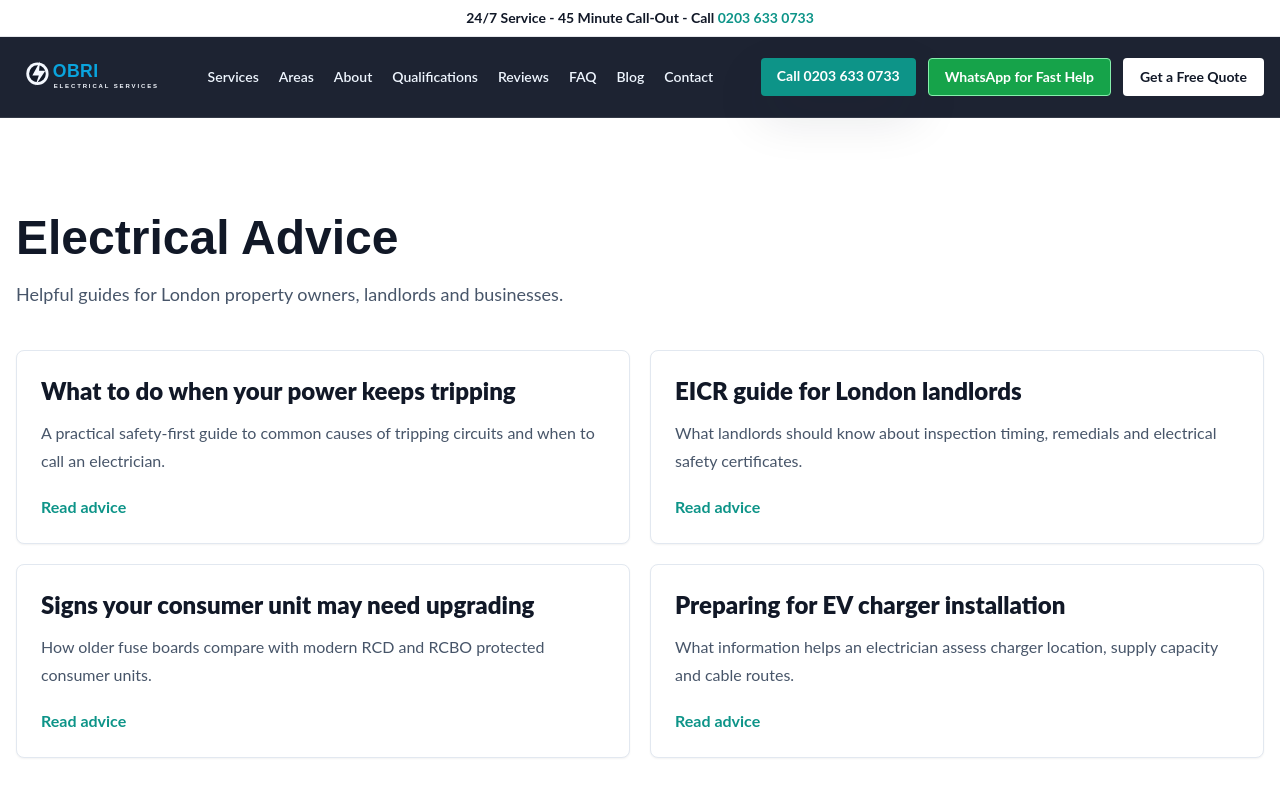
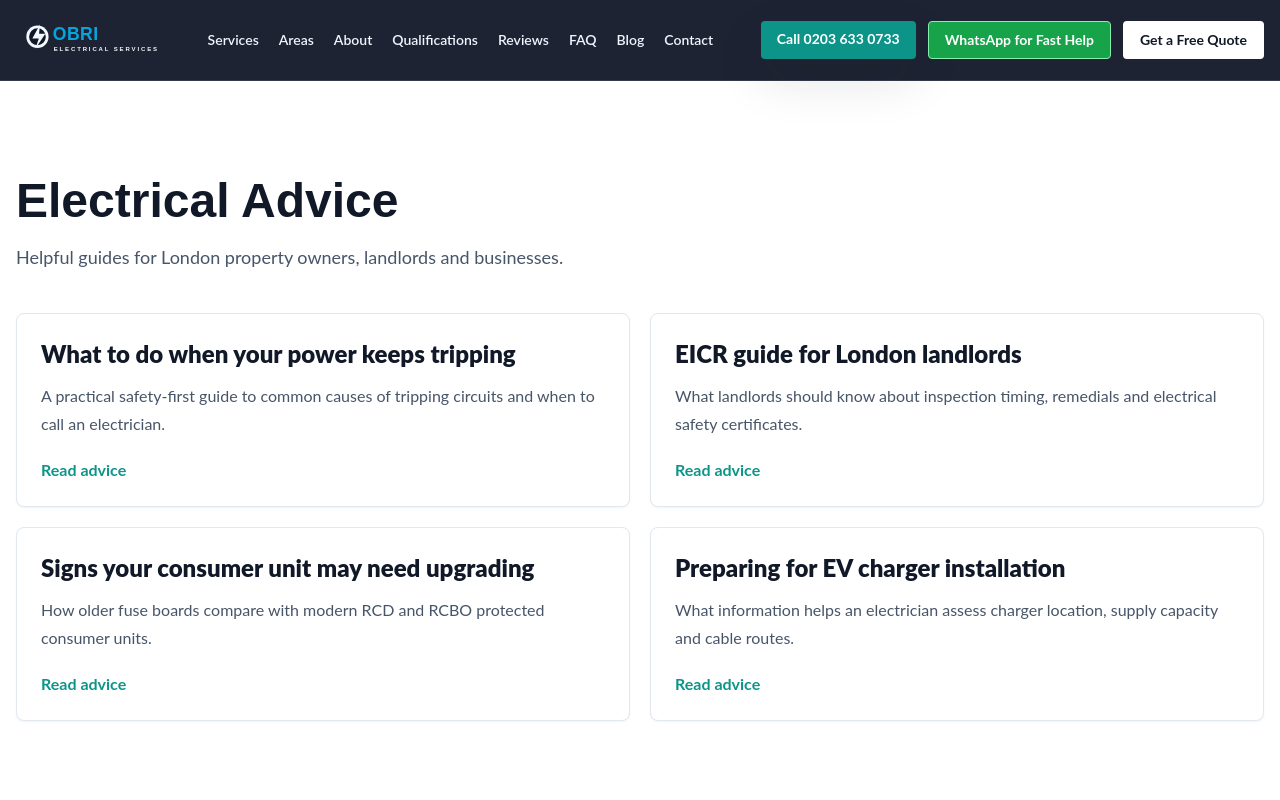
Before and after one commit to yajvazi/obri-web, a Next.js app: page /blog in a window 1280 px wide. Shown: the top 800 px of the page. Built offline with nearby package versions, Linux system fonts and the light colour scheme.

Commit message:
Remove top strip and update WhatsApp number

```diff
--- a/components/Header.tsx
+++ b/components/Header.tsx
@@ -16,9 +16,6 @@ const nav = [
 export function Header() {
   return (
     <header className="sticky top-0 z-50">
-      <div className="border-b border-obri-border bg-white px-4 py-2 text-center text-sm font-bold text-obri-ink">
-        24/7 Service - 45 Minute Call-Out - Call <a className="text-obri-blue hover:text-teal-700" href={`tel:${company.tel}`}>{company.phone}</a>
-      </div>
       <div className="border-b border-white/10 bg-obri-navy/95 px-4 backdrop-blur">
         <div className="mx-auto flex max-w-7xl items-center justify-between gap-4 py-4">
           <Logo />
--- a/lib/data.ts
+++ b/lib/data.ts
@@ -20,7 +20,7 @@ export const company = {
   tradingName: "OBRI Electrical Services",
   phone: "0203 633 0733",
   tel: "02036330733",
-  whatsapp: "442036330733",
+  whatsapp: "447445512699",
   address: "Tonbridge House, Tonbridge Street, London WC1H 9PA",
   email: "info@obri.co.uk",
   siteUrl: "https://www.obri.co.uk",
```
